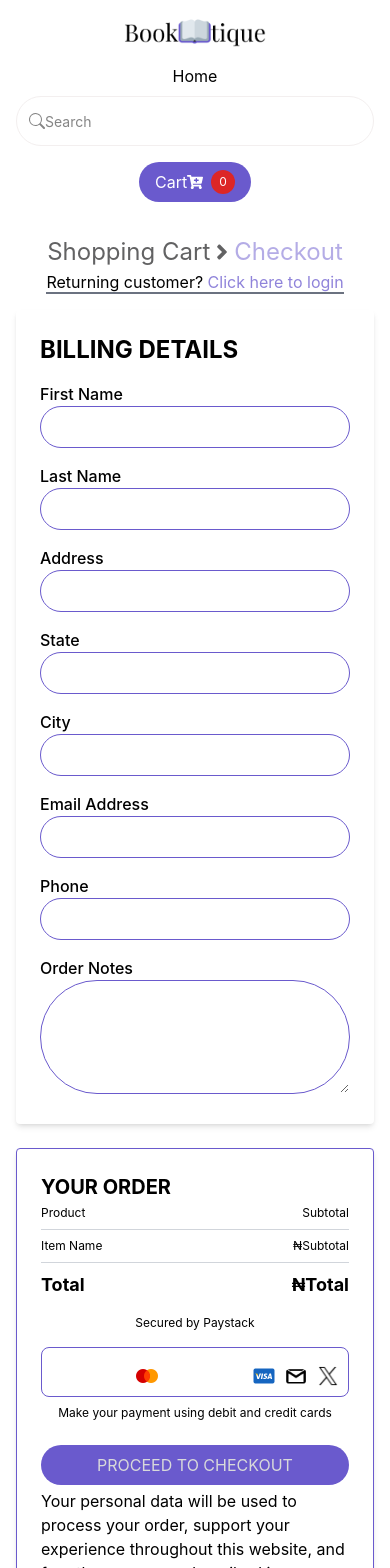
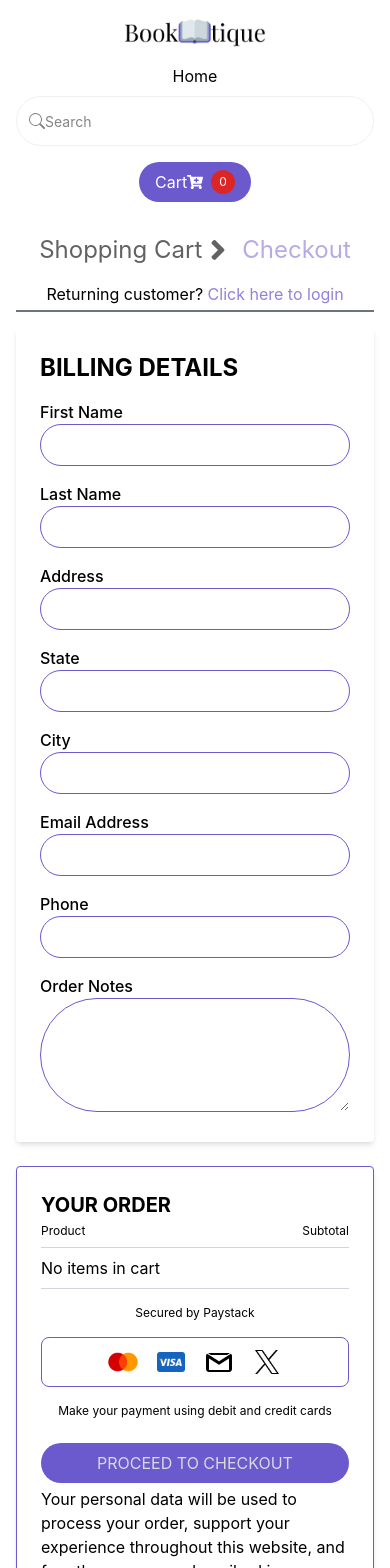
Before and after one commit to kelechukwufavour/Book-tique, a React (Vite) app: page /Checkout in a window 390 px wide. Shown: the top 1568 px of the page. Built offline with nearby package versions, Linux system fonts and the light colour scheme.

Commit message:
checkout page still in progress

```diff
--- a/src/App.jsx
+++ b/src/App.jsx
@@ -8,6 +8,7 @@ import { CartProvider } from "./CartContent";
 import { ToastContainer } from "react-toastify";
 import "react-toastify/dist/ReactToastify.css";
 import Checkout from "./componets/Checkout";
+import FinalCheckout from "./componets/FinalCheckout";
 
 function App() {
   return (
@@ -19,7 +20,7 @@ function App() {
             <Route path="/" element={<Home />} />
             <Route path="/Cart" element={<Cart />} />
             <Route path="/Checkout" element={<Checkout />} />
-            <Route path="/FinalCheckout" element={<Checkout />} />
+            {/* <Route path="/FinalCheckout" element={<FinalCheckoutCheckout />} /> */}
           </Routes>
           <Footer />
           <ToastContainer />
--- a/src/componets/Checkout.jsx
+++ b/src/componets/Checkout.jsx
@@ -1,4 +1,4 @@
-import React from "react";
+import React, { useState } from "react";
 import { Link } from "react-router-dom";
 import { FaAngleRight } from "react-icons/fa";
 import MastercardLogo from "../assets/mastercard.png"; // Replace with actual image paths
@@ -6,21 +6,40 @@ import VisaLogo from "../assets/visa.png"; // Replace with actual image paths
 import PaystackLogo from "../assets/paystack.png"; // Replace with actual image paths
 import VerveLogo from "../assets/verve.png"; // Replace with actual image paths
 
-const Checkout = () => {
+const Checkout = ({ cartItems }) => {
+  const [selectedPaymentMethod, setSelectedPaymentMethod] = useState(null); // State to track selected payment method
+
+  const handlePaymentMethodClick = (logo) => {
+    setSelectedPaymentMethod(logo); // Update selected payment method state
+  };
+
+  // Calculate total from cart items
+  const calculateTotal = () => {
+    let total = 0;
+    if (cartItems && cartItems.length > 0) {
+      cartItems.forEach((item) => {
+        total += item.quantity * item.price;
+      });
+    }
+    return total.toFixed(2);
+  };
+
+  console.log(cartItems); // Log cart items to check if they are correctly received
+
   return (
     <div className="w-full h-auto flex items-center justify-center flex-col p-4 md:p-10">
-      <h2 className="flex justify-center items-center text-[24px] md:text-[40px] text-[#626263]">
+      <h2 className="flex justify-center items-center text-2xl md:text-4xl text-[#626263]">
         Shopping Cart
-        <FaAngleRight className="w-6 h-6 md:w-8 md:h-8" />
-        <span className="text-[#6A5ACD]/50">Checkout</span>
+        <FaAngleRight className="w-8 h-8 md:w-10 md:h-10" />
+        <span className="text-[#6A5ACD]/50 ml-2">Checkout</span>
       </h2>
-      <p className="text-black relative">
+      <p className="text-black relative mt-4 md:mt-6">
         Returning customer?{" "}
         <Link to="/login" className="text-[#6A5ACD]/75">
           Click here to login
         </Link>
-        <hr className="absolute left-0 bottom-0 w-full border-t-2 border-gray-500 mt-1" />
       </p>
+      <hr className="w-full border-t-2 border-gray-500 mt-1" />
       <div className="flex flex-col md:flex-row w-full mt-4">
         {/* Billing Details Form */}
         <div className="md:w-2/3 md:pr-8">
@@ -132,29 +151,58 @@ const Checkout = () => {
               <span>Subtotal</span>
             </div>
             <hr className="border-t border-gray-300 my-2" />
-            <div className="flex justify-between mb-2 text-xs md:text-sm">
-              <span>Item Name</span>
-              <span>₦Subtotal</span>
-            </div>
+            {/* Render cart items dynamically */}
+            {cartItems && cartItems.length > 0 ? (
+              cartItems.map((item, index) => (
+                <div key={index} className="flex justify-between mb-2 text-xs md:text-sm">
+                  <span>{item.name}</span>
+                  <span>₦{(item.quantity * item.price).toFixed(2)}</span>
+                </div>
+              ))
+            ) : (
+              <p>No items in cart</p>
+            )}
             <hr className="border-t border-gray-300 my-2" />
-            <div className="flex justify-between font-bold text-lg mb-4 md:text-sm">
-              <span>Total</span>
-              <span>₦Total</span>
-            </div>
-            <div className="flex items-center justify-center space-x-2 mb-4">
-              <p className="text-xs text-center text-[black]">
+            <div className="flex items-center justify-center mb-4">
+              <p className="text-xs text-[black] mt-2">
                 Secured by Paystack
               </p>
             </div>
-            <div className="flex items-center justify-center space-x-2">
-              {/* Logos in a single box */}
-              <div className="bg-white border border-[#6A5ACD] rounded-lg p-2 md:p-4 w-full text-center">
-                <div className="flex items-center justify-center space-x-2 md:space-x-4 mt-2">
-                  <img src={MastercardLogo} alt="Mastercard" className="h-6 md:h-8 mx-auto" />
-                  <img src={VisaLogo} alt="Visa" className="h-6 md:h-8 mx-auto" />
-                  <img src={PaystackLogo} alt="Paystack" className="h-6 md:h-8 mx-auto" />
-                  <img src={VerveLogo} alt="Verve" className="h-6 md:h-8 mx-auto" />
-                </div>
+            <div className="flex items-center justify-center space-x-4 mb-4">
+              {/* Logos in a rectangle box */}
+              <div className="border border-[#6A5ACD] rounded-lg p-2 md:p-4 w-full text-center flex justify-center items-center space-x-4">
+                <img
+                  src={MastercardLogo}
+                  alt="Mastercard"
+                  className={`h-8 cursor-pointer ${
+                    selectedPaymentMethod === MastercardLogo ? "opacity-50" : ""
+                  }`}
+                  onClick={() => handlePaymentMethodClick(MastercardLogo)}
+                />
+                <img
+                  src={VisaLogo}
+                  alt="Visa"
+                  className={`h-8 cursor-pointer ${
+                    selectedPaymentMethod === VisaLogo ? "opacity-50" : ""
+                  }`}
+                  onClick={() => handlePaymentMethodClick(VisaLogo)}
+                />
+                <img
+                  src={PaystackLogo}
+                  alt="Paystack"
+                  className={`h-8 cursor-pointer ${
+                    selectedPaymentMethod === PaystackLogo ? "opacity-50" : ""
+                  }`}
+                  onClick={() => handlePaymentMethodClick(PaystackLogo)}
+                />
+                <img
+                  src={VerveLogo}
+                  alt="Verve"
+                  className={`h-8 cursor-pointer ${
+                    selectedPaymentMethod === VerveLogo ? "opacity-50" : ""
+                  }`}
+                  onClick={() => handlePaymentMethodClick(VerveLogo)}
+                />
               </div>
             </div>
             <p className="text-xs text-center text-[black] mt-2">
--- a/src/componets/FinalCheckout.jsx
+++ b/src/componets/FinalCheckout.jsx
@@ -1,65 +1,46 @@
 import React from "react";
 import { Link } from "react-router-dom";
+import PaystackLogo from "../assets/paystack.png"; // Replace with actual image path
 
-const FinalCheckout = ({ orderDetails }) => {
-  if (!orderDetails) {
-    // Handle case where orderDetails is not provided or empty
-    return <div>Loading...</div>;
-  }
+const FinalCheckout = ({ order }) => {
+  const { orderNumber, date, total, paymentMethod } = order;
+
+  const handlePayNow = () => {
+    // Handle Pay Now functionality
+  };
+
+  const handleCancelOrder = () => {
+    // Handle Cancel Order functionality
+  };
 
   return (
-    <div className="w-full h-auto flex items-center justify-center flex-col p-10">
-      <h2 className="text-4xl md:text-6xl text-[#6A5ACD]">Final Checkout</h2>
-      <div className="w-full md:w-2/3 mt-8">
-        <div className="bg-white rounded shadow-md border border-[#6A5ACD] p-6 mb-6">
-          <h3 className="text-2xl md:text-4xl font-bold mb-4">Order Summary</h3>
-          <div className="space-y-4">
-            {/* Display order details */}
-            <div>
-              <p className="font-medium">Name: {orderDetails.firstName} {orderDetails.lastName}</p>
-              <p className="font-medium">Address: {orderDetails.address}, {orderDetails.city}, {orderDetails.state}</p>
-              <p className="font-medium">Email: {orderDetails.email}</p>
-              <p className="font-medium">Phone: {orderDetails.phone}</p>
-              <p className="font-medium">Order Notes: {orderDetails.orderNotes}</p>
-            </div>
-            {/* Display payment details */}
-            <div>
-              <h4 className="text-lg md:text-xl font-bold mb-2">Payment Method</h4>
-              <p className="font-medium">{orderDetails.paymentMethod}</p>
-            </div>
-            {/* Display order items */}
-            <div>
-              <h4 className="text-lg md:text-xl font-bold mb-2">Order Items</h4>
-              <ul className="space-y-2">
-                {orderDetails.items.map((item) => (
-                  <li key={item.id} className="flex justify-between">
-                    <span>{item.title}</span>
-                    <span>₦{item.price.toLocaleString()} x {item.quantity}</span>
-                  </li>
-                ))}
-              </ul>
-            </div>
-            {/* Display totals */}
-            <div className="flex justify-between font-bold text-lg md:text-xl">
-              <span>Subtotal</span>
-              <span>₦{orderDetails.subtotal.toLocaleString()}</span>
-            </div>
-            <div className="flex justify-between font-bold text-lg md:text-xl">
-              <span>Delivery</span>
-              <span>₦{orderDetails.delivery.toLocaleString()}</span>
-            </div>
-            <div className="flex justify-between font-bold text-lg md:text-xl">
-              <span>Total</span>
-              <span>₦{orderDetails.total.toLocaleString()}</span>
-            </div>
-          </div>
+    <div className="flex items-center justify-center flex-col p-4 md:p-10">
+      <h3 className="text-xl md:text-2xl font-bold mb-4">Check-out Details</h3>
+      <div className="bg-white rounded shadow-md p-6 mb-6">
+        <p>Order Number: {orderNumber}</p>
+        <p>Date: {date}</p>
+        <p>Total: {total}</p>
+        <div className="flex items-center justify-between mt-4">
+          <p>Payment Method:</p>
+          <img src={paymentMethod} alt="Payment Method" className="h-8" />
         </div>
-        {/* Proceed to payment button */}
-        <Link to="/payment">
-          <button className="w-full bg-blue-500 text-white px-4 py-2 rounded">
-            Proceed to Payment
+      </div>
+      <div className="bg-white rounded shadow-md border border-[#6A5ACD] p-6">
+        <p className="mb-4">Thank you for your order, please click the button below to pay with Paystack.</p>
+        <div className="flex justify-between">
+          <button
+            onClick={handlePayNow}
+            className="bg-[#6A5ACD] text-[#d8d9da] px-4 py-2 rounded-full"
+          >
+            PAY NOW
           </button>
-        </Link>
+          <button
+            onClick={handleCancelOrder}
+            className="bg-[#6A5ACD] text-white px-4 py-2 rounded-full"
+          >
+            CANCEL ORDER
+          </button>
+        </div>
       </div>
     </div>
   );
```
Also changed, not shown: src/CartContent.jsx (line endings or trailing spaces).
